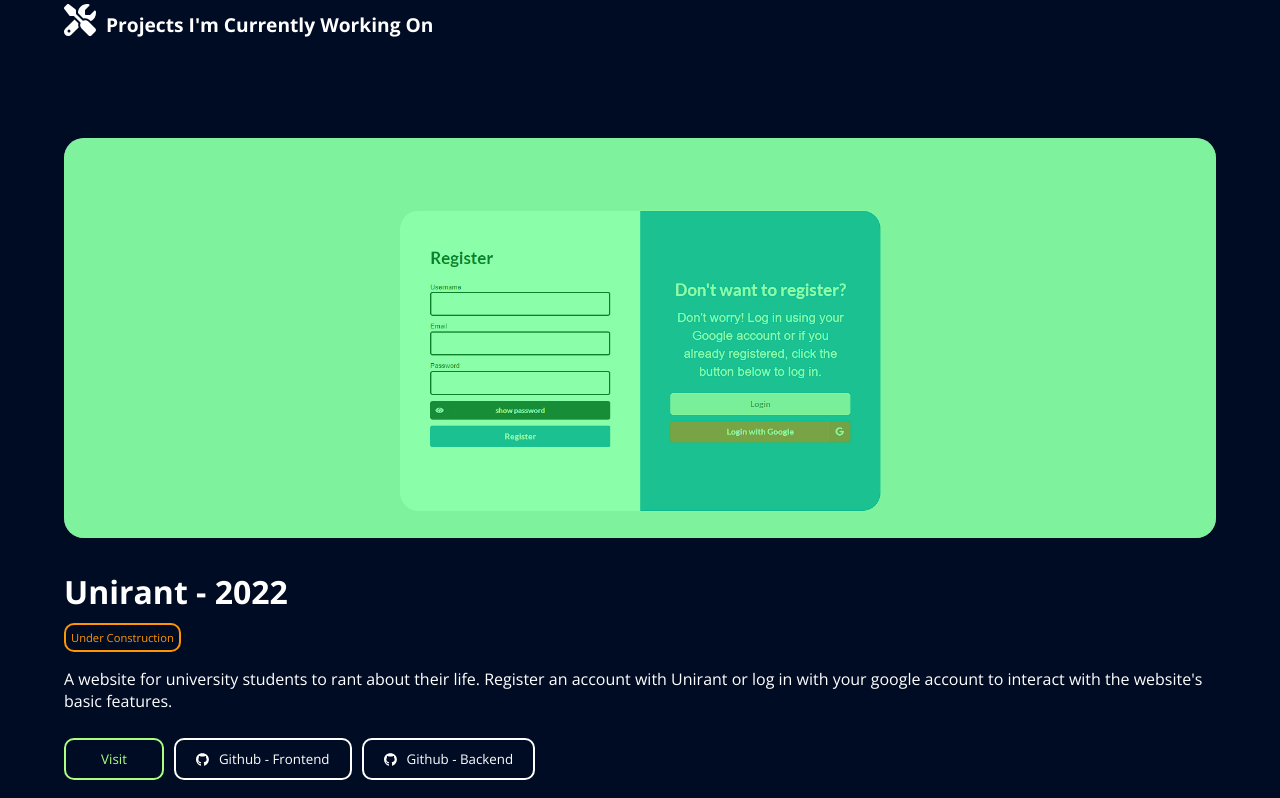
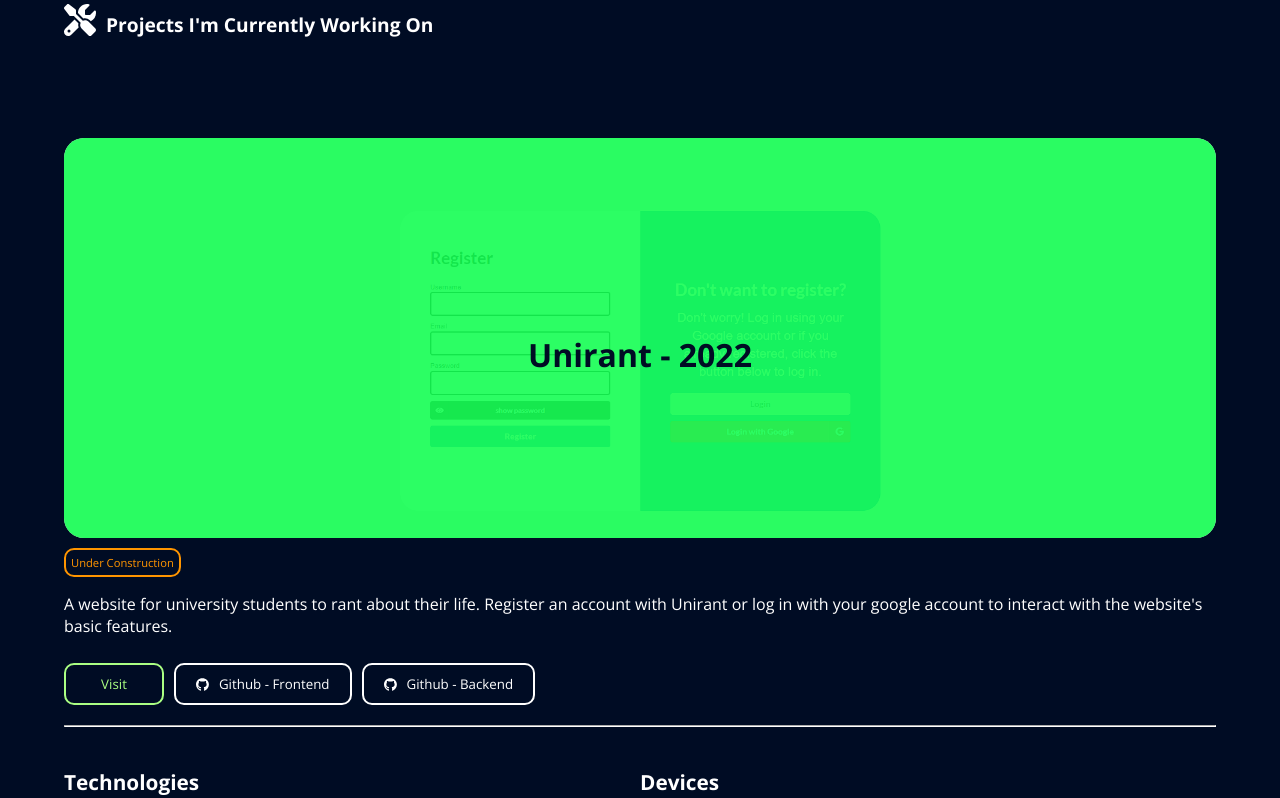
Before and after one commit to christopher-alba/personal-portfolio-v2, a React (Vite) app: page / in a window 1280 px wide. Shown: the part 1660-2458 px from the top of the page. Built offline with nearby package versions, Linux system fonts and the light colour scheme.

Commit message:
improve appearance of projects section

```diff
--- a/src/sections/Projects/Projects.tsx
+++ b/src/sections/Projects/Projects.tsx
@@ -248,13 +248,14 @@ const Project: FC<{ project: Project }> = ({ project }) => {
     <ProjectMainDiv>
       <ProjectImgWrapper>
         <ProjectImg src={project.imgSrc} />
-        <ProjectImgOverlay />
+        <ProjectImgOverlay>
+          <ProjectTitle>
+            {project.name} - {project.year}
+          </ProjectTitle>
+        </ProjectImgOverlay>
       </ProjectImgWrapper>
 
       <ProjectDetailsWrapper>
-        <ProjectTitle>
-          {project.name} - {project.year}
-        </ProjectTitle>
         <ProjectStatusWrapper>
           {project.status.map((status) => {
             let text = "";
--- a/src/sections/Projects/styled.ts
+++ b/src/sections/Projects/styled.ts
@@ -26,6 +26,10 @@ export const ProjectImg = styled("img")`
 export const ProjectImgOverlay = styled("div")`
   width: 100%;
   height: 100%;
+  display:flex;
+  align-items: center;
+  text-align: center;
+  justify-content: center;
   background: ${({ theme }) => theme.colors.tertiaryOverlay};
   position: absolute;
   top: 0;
@@ -59,6 +63,7 @@ export const ImgAnchorWrapper = styled("a")`
 export const ProjectTitle = styled("p")`
   font-size: 2rem;
   font-weight: 700;
+  color: ${({theme}) => theme.colors.primaryMain};
   margin-bottom: 0;
 `;
 
--- a/src/themes/schema.json
+++ b/src/themes/schema.json
@@ -11,7 +11,7 @@
             "tertiaryMain": "brown",
             "tertiarySub": "",
             "tertiaryHover": "brown",
-            "tertiaryOverlay": "rgba(165, 42, 42, 0.8)"
+            "tertiaryOverlay": "rgba(165, 42, 42, 0.9)"
         }
     },
     "dark": {
@@ -26,7 +26,7 @@
             "tertiaryMain": "#AAFF83",
             "tertiarySub": "",
             "tertiaryHover": "#D3FFBE",
-            "tertiaryOverlay": "rgba(22, 254, 84, 0.5)"
+            "tertiaryOverlay": "rgba(22, 254, 84, 0.9)"
         }
     }
 }
```
